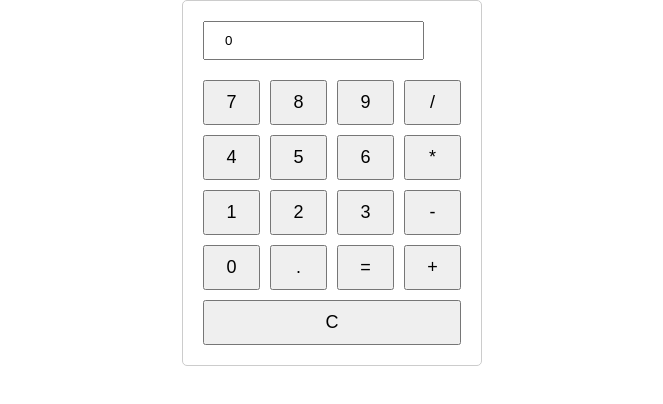
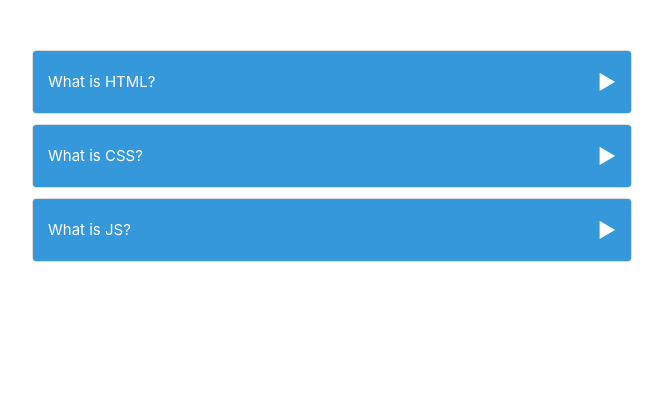
Before and after one commit to danelian/vue-projects, a Vue app: page / in a window 1280 px wide. Shown: the top 404 px of the page, without its empty margins (308-971 px from the left). Built offline with nearby package versions, Linux system fonts and the light colour scheme.

Commit message:
4. Accordion component

```diff
--- a/src/App.vue
+++ b/src/App.vue
@@ -1,9 +1,9 @@
 <script setup>
-import AmazingCalculator from './components/AmazingCalculator.vue'
+import AccordionComponent from './components/AccordionComponent.vue'
 </script>
 
 <template>
-  <AmazingCalculator />
+  <AccordionComponent />
 </template>
 
 <style scoped>
--- /dev/null
+++ b/src/components/AccordionComponent.vue
@@ -0,0 +1,90 @@
+<script setup>
+import { ref } from 'vue'
+
+const items = ref([
+  {
+    title: "What is HTML?",
+    content:
+      "The HyperText Markup Language or HTML is the standard markup language for documents designed to be displayed in a web browser. It defines the content and structure of web content. It is often assisted by technologies such as Cascading Style Sheets and scripting languages such as JavaScript.",
+    open: false,
+  },
+  {
+    title: "What is CSS?",
+    content:
+      "Cascading Style Sheets is a style sheet language used for specifying the presentation and styling of a document written in a markup language such as HTML or XML. CSS is a cornerstone technology of the World Wide Web, alongside HTML and JavaScript.",
+    open: false,
+  },
+  {
+    title: "What is JS?",
+    content:
+      "JavaScript, often abbreviated as JS, is a programming language and core technology of the World Wide Web, alongside HTML and CSS. As of 2023, 98.7% of websites use JavaScript on the client side for webpage behavior, often incorporating third-party libraries.",
+    open: false,
+  },
+]);
+
+const toggleAccordion = (index) => {
+  items.value = items.value.map((item, i) => ({
+    ...item,
+    open: i === index ? !item.open : false
+  }))
+}
+</script>
+
+<template>
+  <div class="accordion-container">
+    <div
+      v-for="(item, index) in items"
+      :key="index"
+      class="accordion"
+    >
+      <div class="accordion-header" @click="toggleAccordion(index)">
+        {{ item.title }}
+        <span class="arrow-icon">{{ item.open ? "▼" : "▶" }}</span>
+      </div>
+
+      <div v-show="item.open" class="accordion-content">
+        {{ item.content }}
+      </div>
+    </div>
+  </div>
+</template>
+
+<style scoped>
+.accordion-container {
+  max-width: 600px;
+  margin: 50px auto;
+}
+
+.accordion {
+  border: 1px solid #ddd;
+  border-radius: 4px;
+  overflow: hidden;
+  margin-bottom: 10px;
+}
+
+.accordion-header {
+  background-color: #3498db;
+  color: #fff;
+  padding: 15px;
+  cursor: pointer;
+  display: flex;
+  justify-content: space-between;
+  align-items: center;
+}
+
+.arrow-icon {
+  font-size: 20px;
+}
+
+.accordion-content {
+  padding: 15px;
+  display: none;
+  border-top: 1px solid #ddd;
+  background-color: #f9f9f9;
+  color: #333;
+}
+
+.accordion-content[style] {
+  display: block;
+}
+</style>
```
